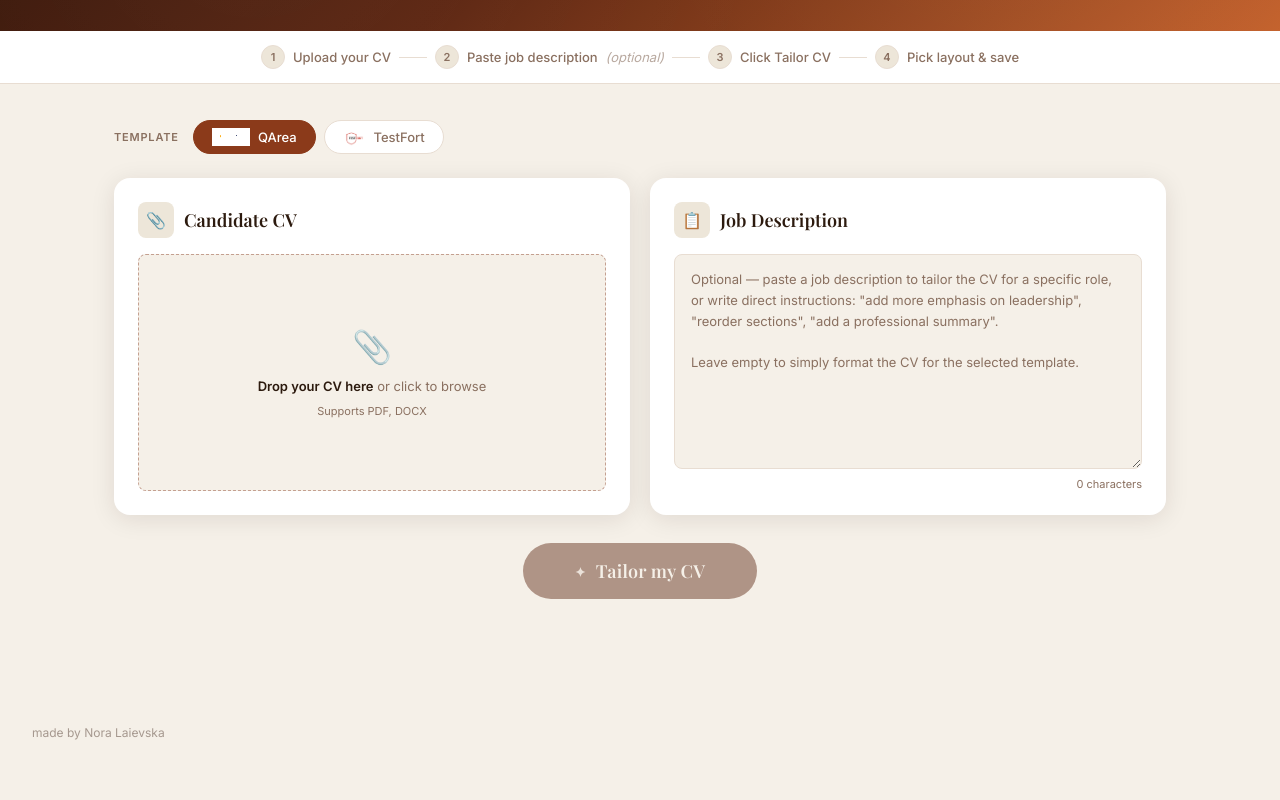
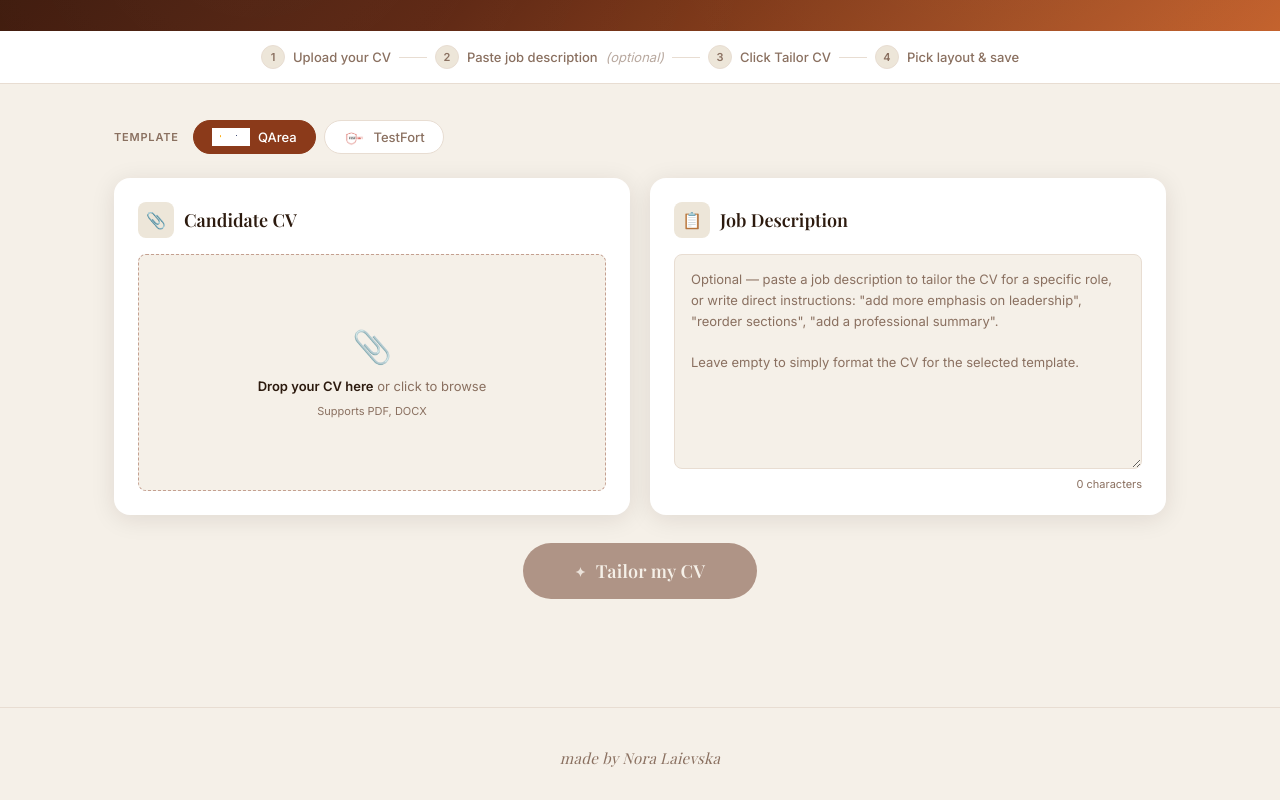
Before and after one commit to nora-la21/CV-generator, a React (Vite) app: page / in a window 1280 px wide. Shown: the part 306-1106 px from the top of the page. Before the commit the page ends 1064 px from the top, so only its background shows below. Built offline with nearby package versions, Linux system fonts and the light colour scheme; a web font is replaced by a local one.

Commit message:
Style site footer with serif italic and border
https://claude.ai/code/session_016GJRLiZBmXvTHMBad4H82t

```diff
--- a/src/styles.css
+++ b/src/styles.css
@@ -56,7 +56,16 @@ body { font-family: var(--sans); background: var(--cream); color: var(--text); -
 .hero-title { font-family: var(--serif); font-size: clamp(34px, 5vw, 56px); font-weight: 700; color: var(--cream); line-height: 1.15; margin-bottom: 16px; position: relative; }
 .hero-title .italic-accent { font-style: italic; color: var(--gold); }
 .hero-subtitle { font-size: 16px; color: rgba(245,240,232,0.72); max-width: 460px; margin: 0 auto; line-height: 1.65; position: relative; }
-.site-footer { text-align: left; padding: 18px 32px; font-size: 12px; color: rgba(100,80,70,0.55); }
+.site-footer {
+  text-align: center;
+  padding: 40px 24px 32px;
+  font-family: var(--serif);
+  font-style: italic;
+  font-size: 15px;
+  color: var(--text-muted);
+  border-top: 1px solid var(--border);
+  letter-spacing: 0.3px;
+}
 
 /* ── Steps Bar ───────────────────────────────────── */
 .steps-bar { background: var(--white); border-bottom: 1px solid var(--border); padding: 14px 24px; display: flex; align-items: center; justify-content: center; gap: 8px; flex-wrap: wrap; }
```
